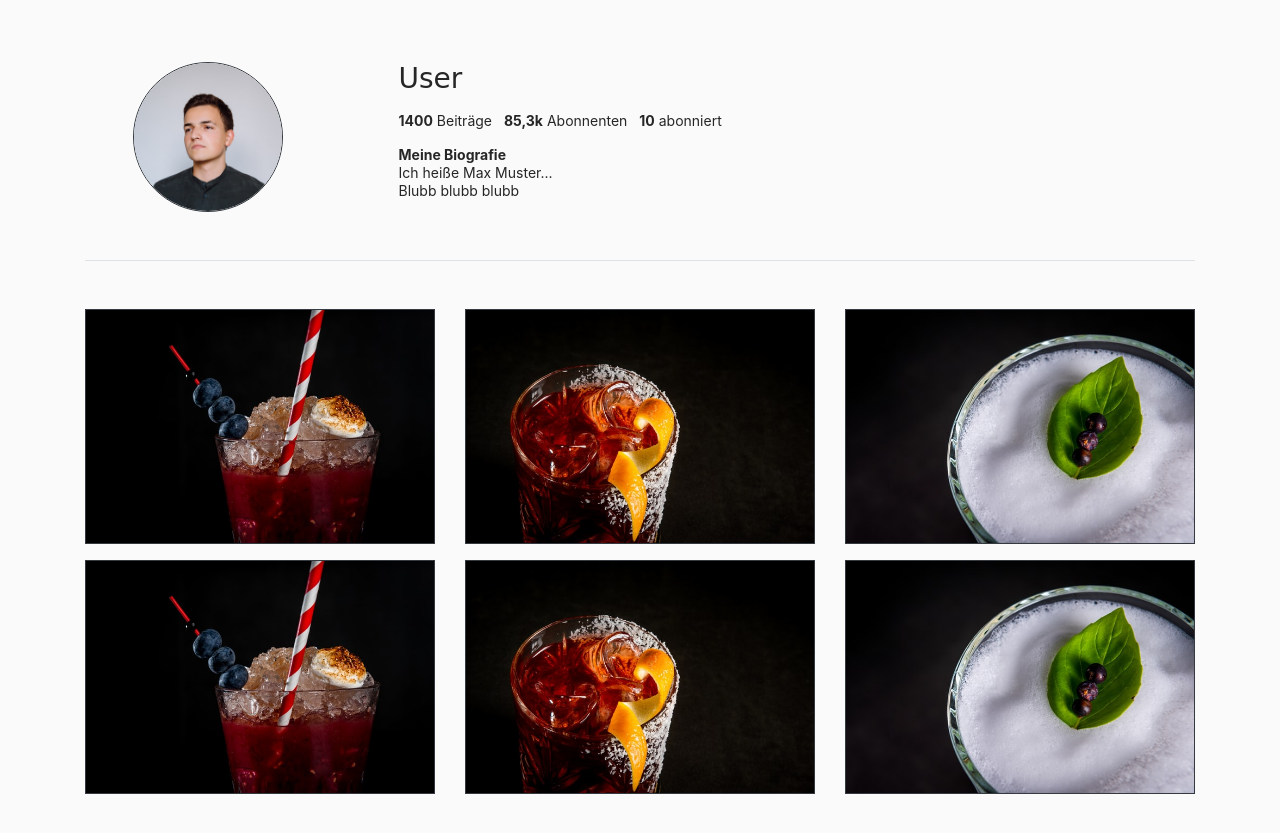
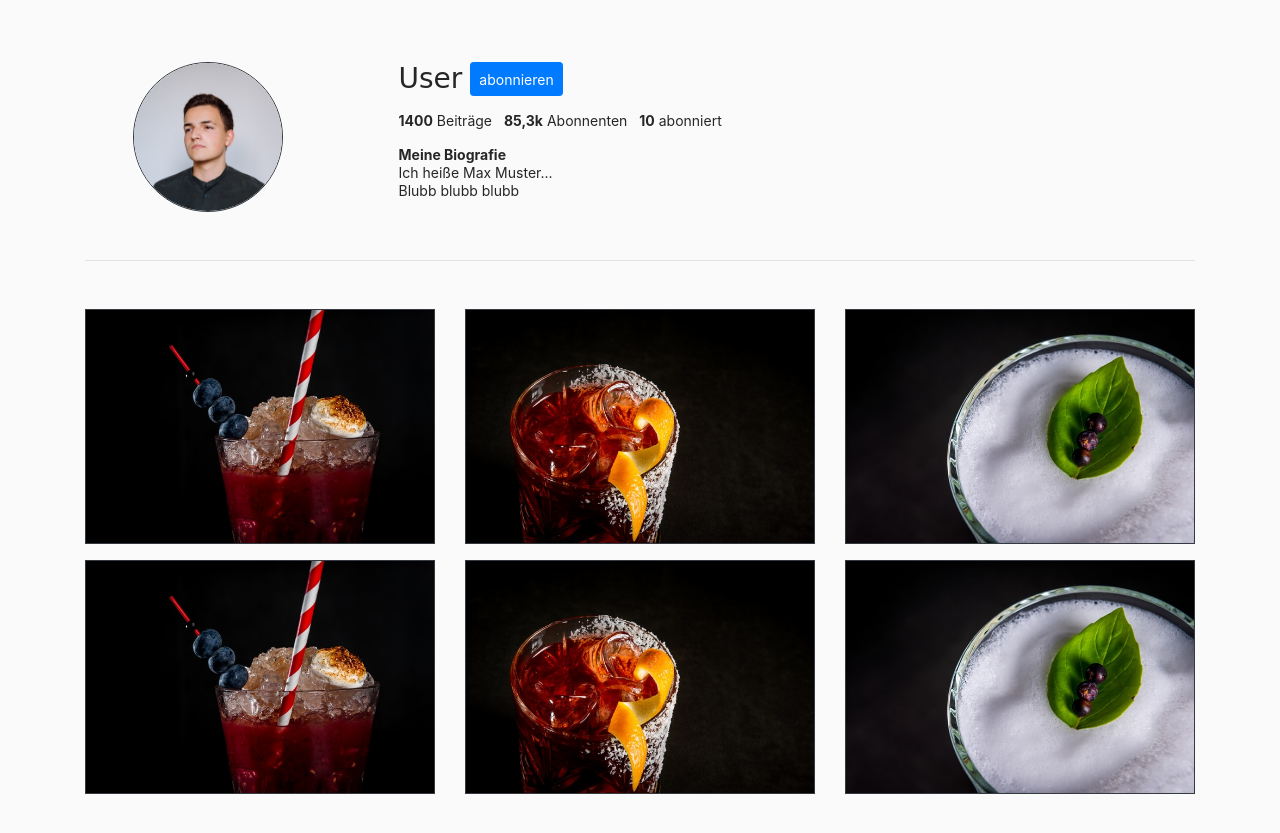
Before and after one commit to muench-develops/QuickPhoto, a plain HTML site: page index.html in a window 1280 px wide. Shown: the part 65-898 px from the top of the page. Drawn offline with nearby package versions, Linux system fonts and the light colour scheme; a web font is replaced by a local one.

Commit message:
Galeria / Aufgaben erweitert

```diff
--- a/index.html
+++ b/index.html
@@ -45,13 +45,18 @@
                 </div>
                 <div class="w-75">
                     <!--Username-->
-                    <div class=""><h3>User</h3></div>
+                    <div class="d-flex d-inline-block">
+                        <span class="mr-2"><h3 class="mb-0">User</h3></span>
+                        <button type="button" class="btn btn-primary btn-sm">abonnieren</button>
+                    </div>
+
                     <!--User Informationen-->
                     <div class="mt-3">
                         <span class="mr-2"><b>1400</b> Beiträge</span>
                         <span class="mr-2"><b>85,3k</b> Abonnenten</span>
                         <span class="mr-2"><b>10</b> abonniert</span>
                     </div>
+
                     <!--Biografie-->
                     <div class="mt-3"><b>Meine Biografie</b><br/>
                     Ich heiße Max Muster...<br/>
```
